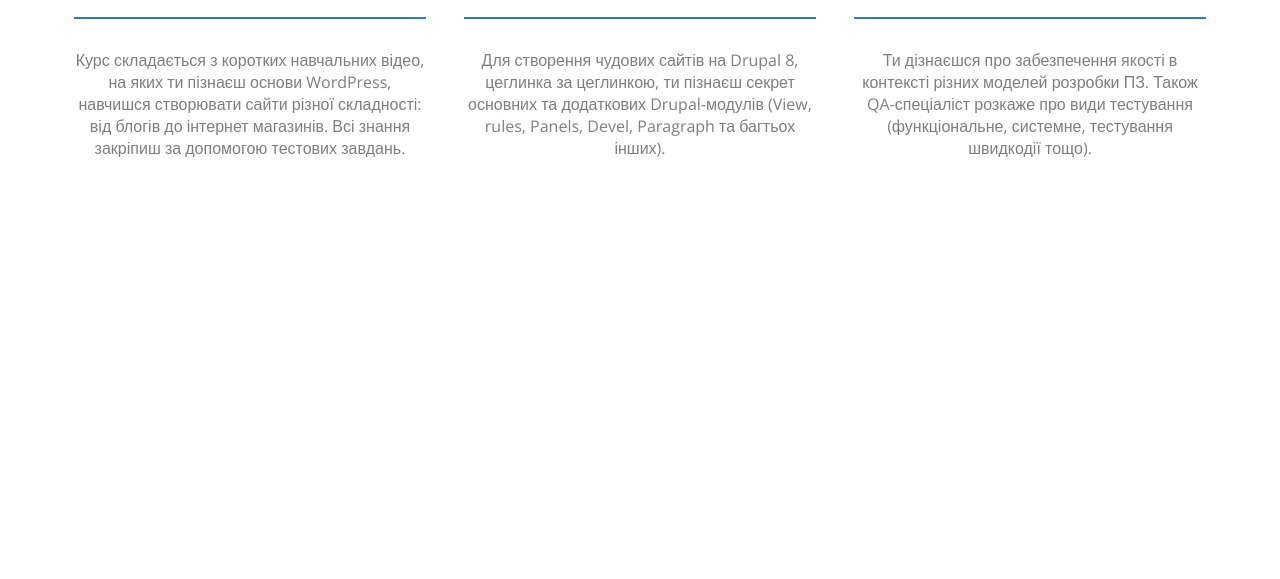
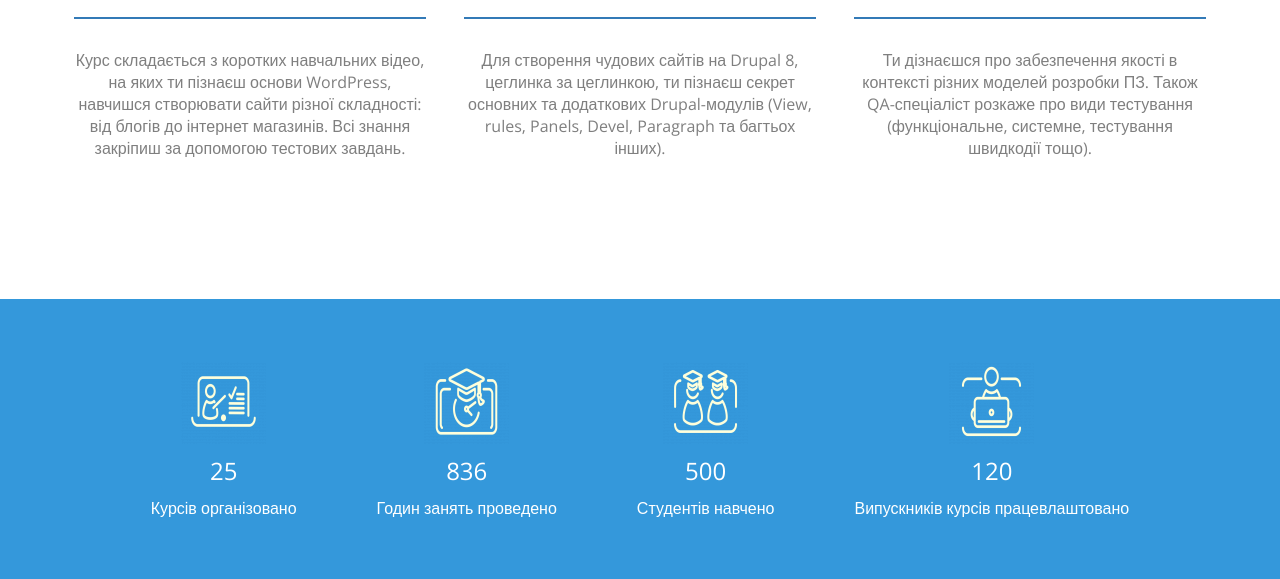
Before and after one commit to ImmortalAmxx/Fourth-Layout, a plain HTML site: page index.html in a window 1280 px wide. Shown: the part 906-1485 px from the top of the page. Before the commit the page ends 1205 px from the top, so only its background shows below. Drawn offline with nearby package versions, Linux system fonts and the light colour scheme.

Commit message:
Create statistic block and adaptive.

```diff
--- a/index.html
+++ b/index.html
@@ -164,6 +164,45 @@
             </div>
           </div>
         </div>
+
+        <div class="container-statisitc">
+          <div class="statistic">
+            <div class="statistic-content">
+              <div class="statistic-content-item">
+                <img
+                  src="./img/icons/statistic-icon-1.png"
+                  alt="Statistic Icon"
+                />
+                <h2>25</h2>
+                <p>Курсів організовано</p>
+              </div>
+              <div class="statistic-content-item">
+                <img
+                  src="./img/icons/statistic-icon-2.png"
+                  alt="Statistic Icon"
+                />
+                <h2>836</h2>
+                <p>Годин занять проведено</p>
+              </div>
+              <div class="statistic-content-item">
+                <img
+                  src="./img/icons/statistic-icon-3.png"
+                  alt="Statistic Icon"
+                />
+                <h2>500</h2>
+                <p>Студентів навчено</p>
+              </div>
+              <div class="statistic-content-item">
+                <img
+                  src="./img/icons/statistic-icon-4.png"
+                  alt="Statistic Icon"
+                />
+                <h2>120</h2>
+                <p>Випускників курсів працевлаштовано</p>
+              </div>
+            </div>
+          </div>
+        </div>
       </main>
     </div>
     <script src="https://code.jquery.com/jquery-3.7.1.min.js"></script>
--- a/js/app.js
+++ b/js/app.js
@@ -2,7 +2,6 @@
     $(this).toggleClass("active");
     $(".nav-dropdown").toggleClass("open");
 });
-
 
 $(document).ready(function () {
     var screenWidth = $(window).width();
@@ -14,7 +13,7 @@
 
       if (screenWidth < 600) {
         slidesToShow = 1;
-      } else if (screenWidth < 850) {
+      } else if (screenWidth < 860) {
         slidesToShow = 2;
       } else if (itemCount > 3) {
         slidesToShow = 3;
@@ -34,16 +33,14 @@
       $(".development-content").slick("unslick");
     }
 
-    // Initial setup
-    if (screenWidth < 850 || itemCount > 3) {
+    if (screenWidth < 860 || itemCount > 3) {
       initializeSlider();
     }
 
-    // Update on window resize
     $(window).resize(function () {
       screenWidth = $(window).width();
 
-      if (screenWidth < 850 || itemCount > 3) {
+      if (screenWidth < 860 || itemCount > 3) {
         if (
           $(".development-content").hasClass(
             "slick-initialized"
--- a/scss/adaptive.scss
+++ b/scss/adaptive.scss
@@ -97,16 +97,20 @@
   .development {
     padding: 50px 0px;
   }
+
   .development h2 {
     font-size: 26px;
   }
+
   .development-content {
     width: 800px;
   }
+
   .development-content-item h2 {
     text-align: center;
     font-weight: 500;
   }
+
   .development-content-item hr {
     margin-top: 15px;
     margin-bottom: 25px;
@@ -114,13 +118,16 @@
   }
 }
 
-@media screen and (max-width: 850px) {
+@media screen and (max-width: 860px) {
+  /* Development */
   .development h2 {
     margin-bottom: 40px;
   }
+
   .development-content {
     width: 600px;
   }
+
   .development-content-item {
     height: auto;
     margin: 0 10px;
@@ -177,9 +184,19 @@
   .registration input {
     width: 400px;
   }
+
+  /* Statistic content */
+  .statistic-content {
+    flex-wrap: wrap;
+  }
+  .statistic-content-item {
+    flex: 1 1 45%;
+    margin: 10px;
+  }
 }
 
 @media screen and (max-width: 590px) {
+
   /* Header */
   header {
     height: 70px;
--- a/scss/development.scss
+++ b/scss/development.scss
@@ -15,6 +15,10 @@
 
 .development h2 {
   font-weight: 400;
+}
+
+.development-content h2 {
+  color: $gray-color;
 }
 
 .development-content {
@@ -38,7 +42,7 @@
 .development-content-item p {
   text-align: center;
   font-weight: 200;
-  color: #7f7f7f;
+  color: $gray-color;
 }
 
 .development-content-item hr {
--- /dev/null
+++ b/scss/statistic.scss
@@ -0,0 +1,43 @@
+/* Statistic content */
+.statistic {
+  display: flex;
+  align-items: center;
+  width: 1200px;
+  padding: 30px 50px;
+  flex-direction: column;
+}
+
+.container-statisitc {
+  background-color: #3498db;
+  display: flex;
+  justify-content: center;
+  align-items: center;
+}
+
+.statistic-content {
+  display: flex;
+  justify-content: center;
+  align-items: center;
+  width: 100%;
+  max-width: 1200px;
+}
+
+.statistic-content-item {
+  display: flex;
+  flex-direction: column;
+  align-items: center;
+  height: 100%;
+  margin: 30px 40px;
+}
+
+.statistic-content-item p {
+  text-align: center;
+  font-weight: 200;
+  color: $white-color;
+}
+
+.statistic h2 {
+  font-weight: 400;
+  color: $white-color;
+  margin: 10px;
+}
--- a/scss/styles.scss
+++ b/scss/styles.scss
@@ -3,4 +3,5 @@
 @import 'header';
 @import 'register';
 @import 'development';
+@import 'statistic';
 @import 'adaptive';
--- a/scss/variables.scss
+++ b/scss/variables.scss
@@ -1,5 +1,6 @@
 // Colors
 $white-color: #ffffff;
 $light-gray-color: #f7f7f7;
-$nav-menu-color: #747987;
+$nav-menu-color: hsl(224, 8%, 49%);
+$gray-color: #7f7f7f;
 $hover-menu-background-color: #337ab7;
```
Also changed, not shown: css/styles.css, 1 other file.
